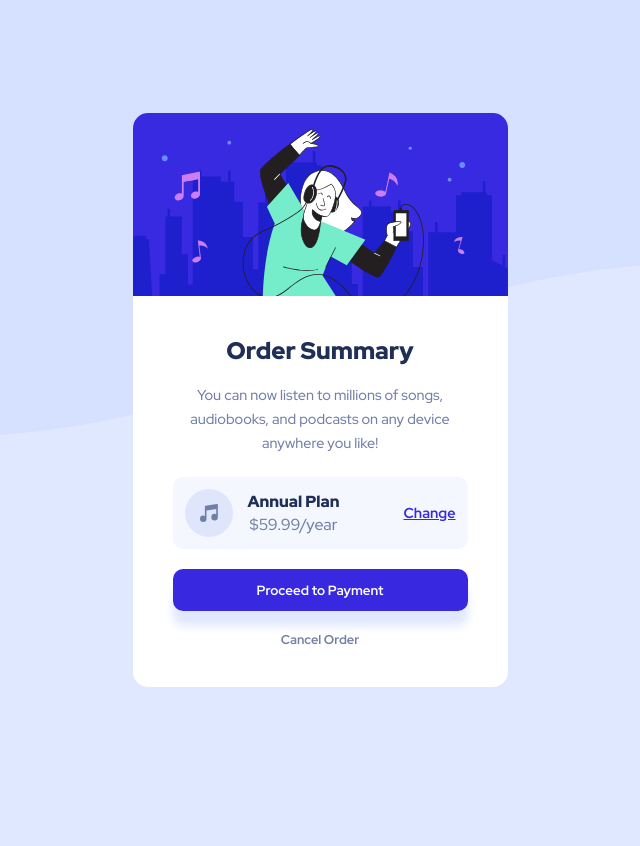
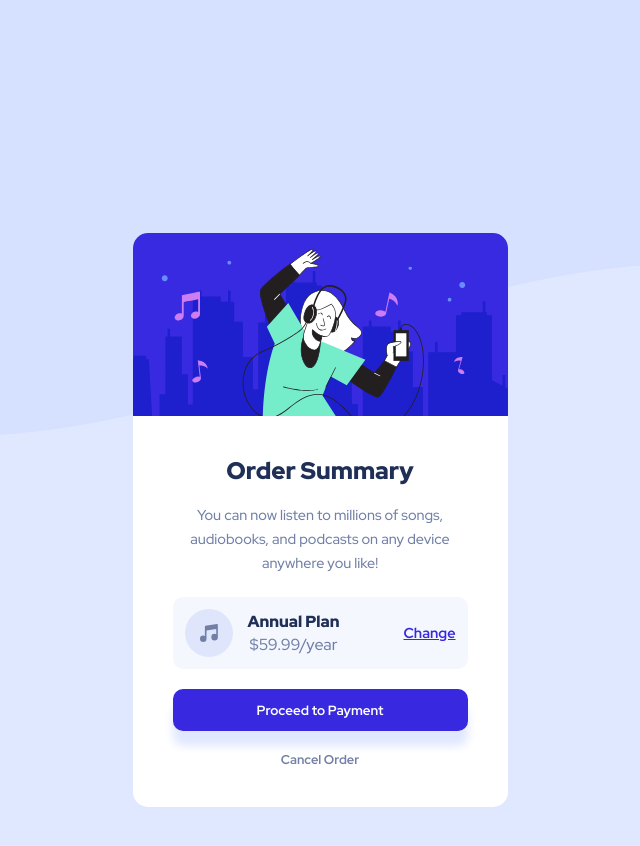
Before and after one commit to Fola-Joe/Order-summary-component, a plain HTML site: page index.html in a window 1280 px wide. Shown: the whole page, without its empty margins (320-960 px from the left). Before the commit the page ends 800 px from the top, so only its background shows below. Drawn offline with Linux system fonts and the light colour scheme.

Commit message:
Update design.css

```diff
--- a/design.css
+++ b/design.css
@@ -66,7 +66,7 @@ body {
     display: flex;
     justify-content: center;
     align-items: center;
-    height: 100vh;
+    height: 120vh;
 }
 
 .container {
@@ -183,6 +183,7 @@ a:hover {
     body {
         background-image: url(/images/pattern-background-desktop.svg);
         background-repeat: no-repeat;
+        height: 130vh;
     }
 
     .p2 {
```
